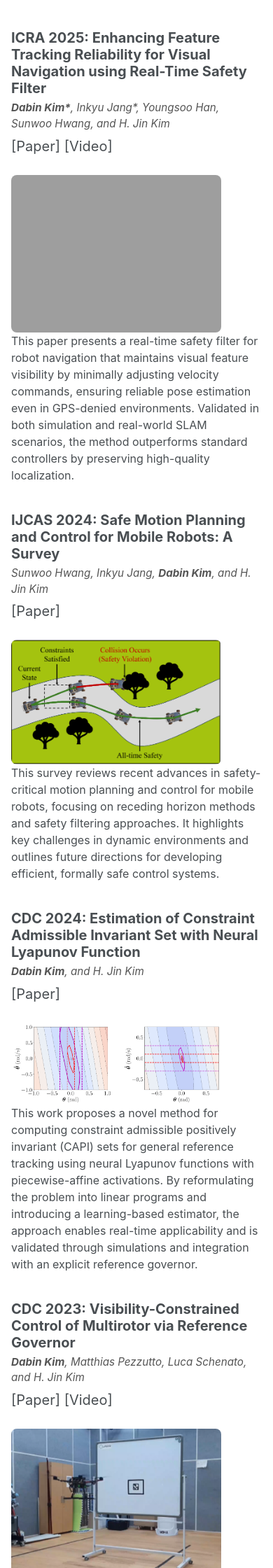
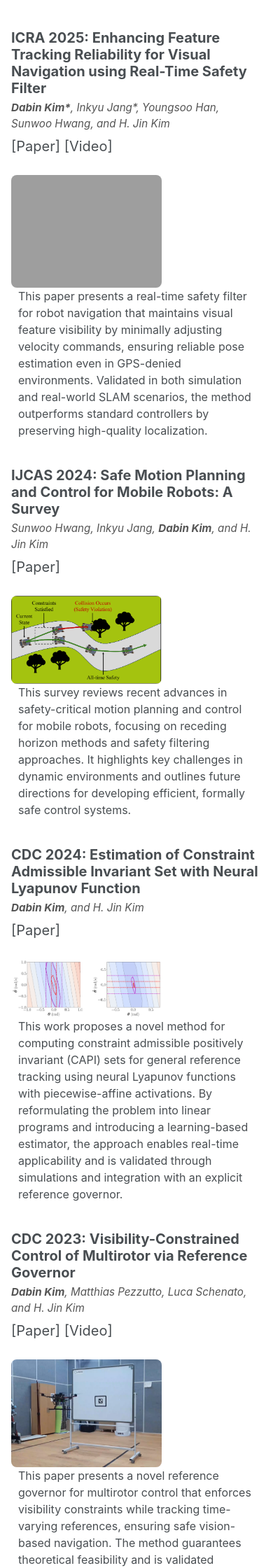
Before and after one commit to dabinkim-LGOM/dabinkim-LGOM.github.io, a Jekyll site: the page built from _pages/pub.md, in a window 390 px wide. Shown: the part 543-2783 px from the top of the page at 70% size. Built offline with Jekyll 4.4.1, drawn with Linux system fonts in a browser that asks for light colours.

Commit message:
Update _archive.scss

```diff
--- a/_sass/_archive.scss
+++ b/_sass/_archive.scss
@@ -92,14 +92,14 @@
 }
 
 .pub__item-teaser img.teaser-img {
-  width: 100%;
+  width: 60%;
   max-width: 300px;
   height: auto;
 }
 
 .pub__item-excerpt {
   text-align: left;
-  padding: 10 10px;
+  padding: 0 10px;
 }
 }
 .pub__item-teaser_leftOfText {
```
